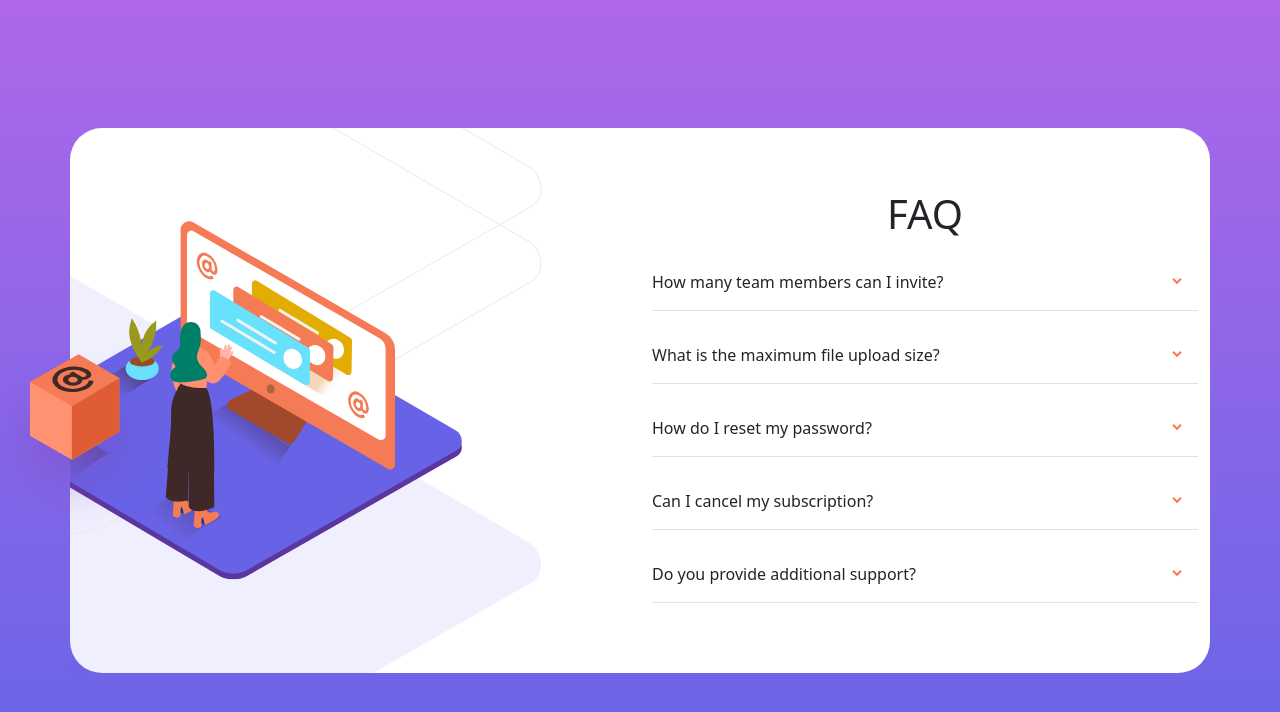
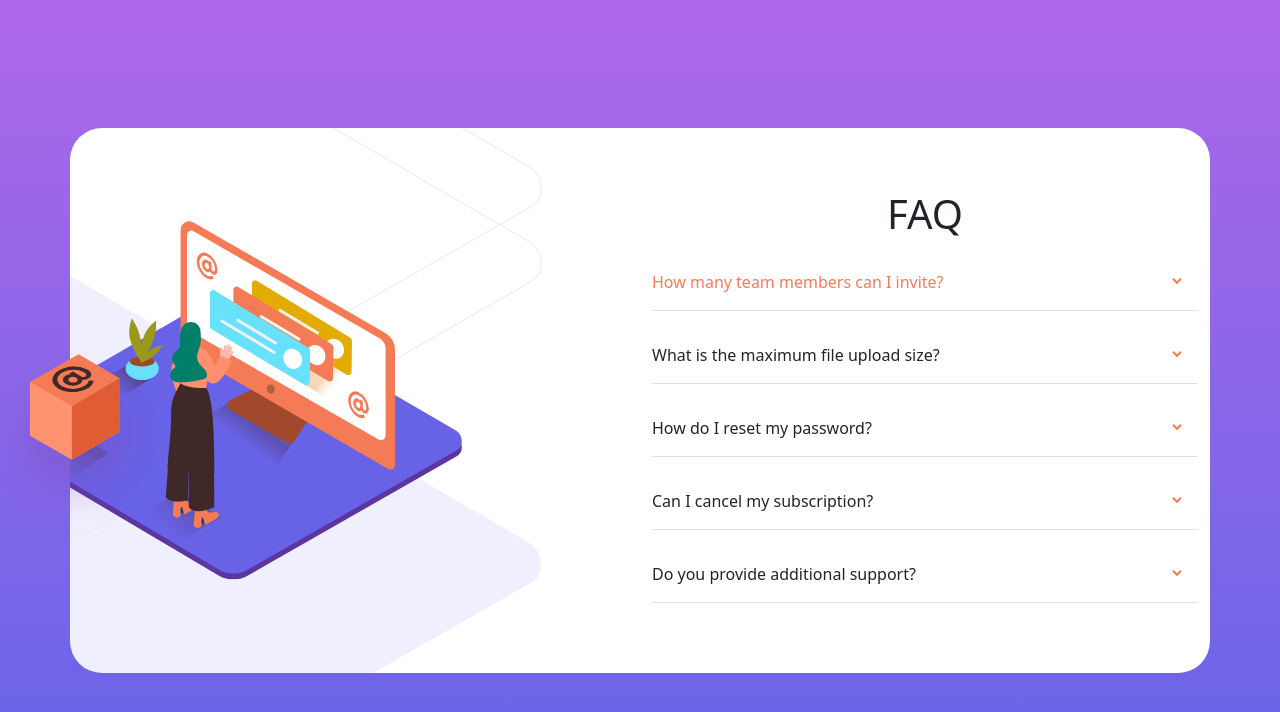
Before and after one commit to him69/jsaccordian, a plain HTML site: page index.html in a window 1280 px wide. In both pictures the pointer is over the element "How many team members can I invite?". Drawn offline with nearby package versions, Linux system fonts and the light colour scheme.

Commit message:
Update index.html

```diff
--- a/index.html
+++ b/index.html
@@ -72,6 +72,9 @@ transition: all 0.3s ease;
 .container{
   height:545px;
 }
+    .AccorHead:hover p{
+    color:hsl(14, 88%, 65%);
+    }
 @media screen and (max-width: 768px) {
   .imgDiv {
       background: url(./images/bg-pattern-mobile.svg);
```
